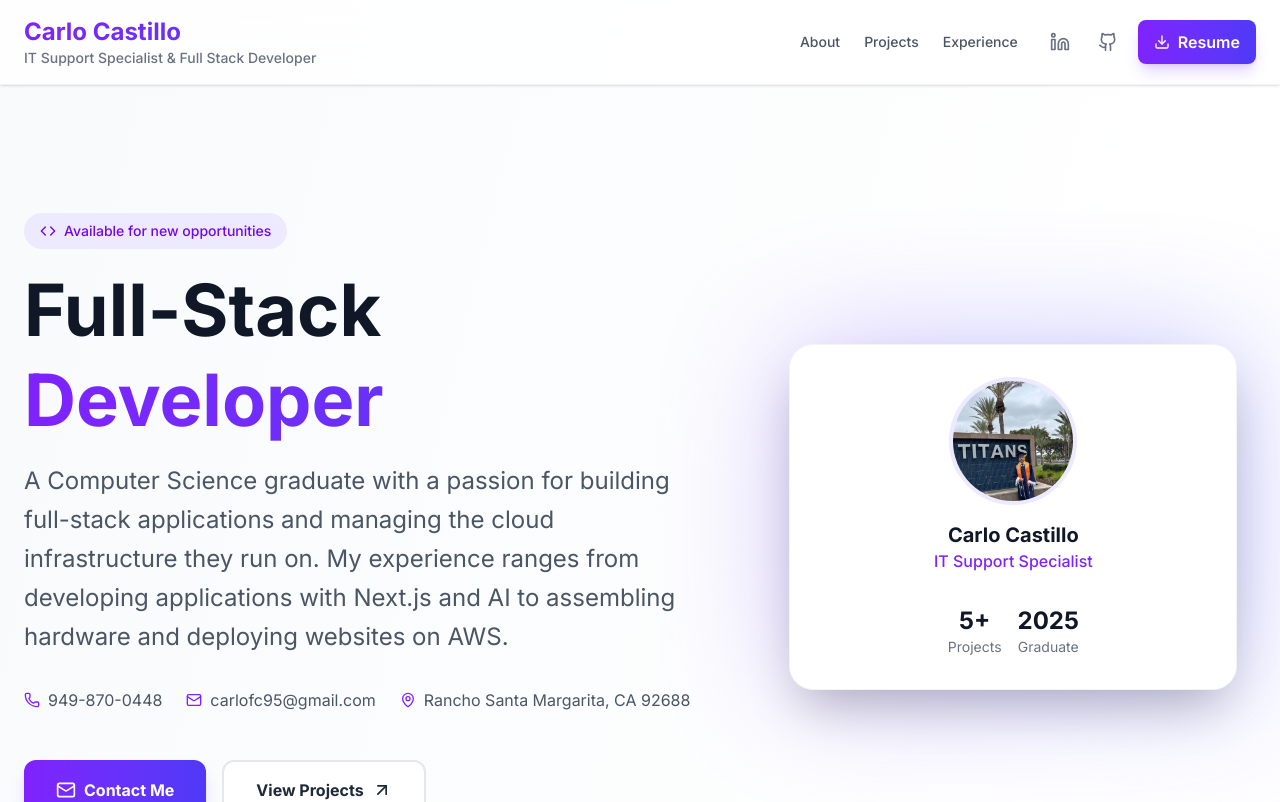
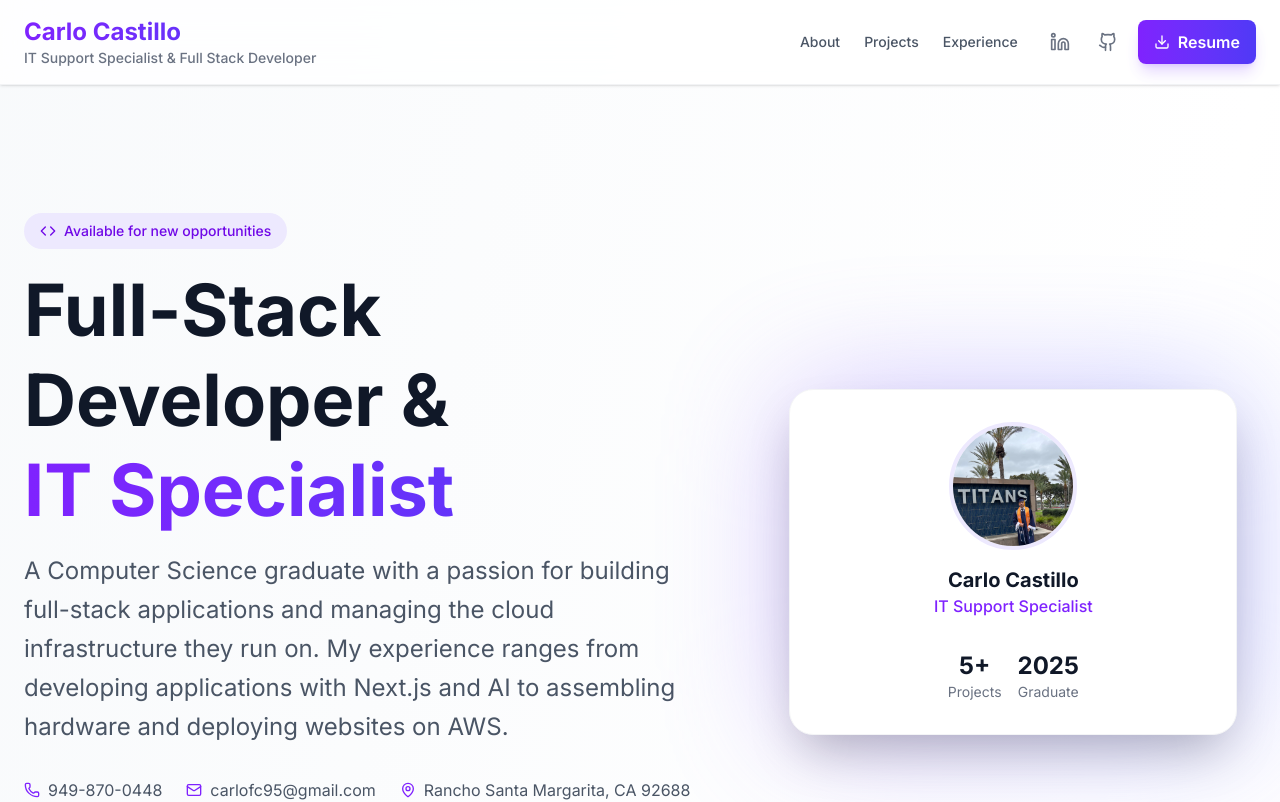
Before and after one commit to carloc3005/mywebsite, a Next.js app in the folder mywebsite/: page / in a window 1280 px wide. Shown: the top 802 px of the page. Built offline with nearby package versions, Linux system fonts and the light colour scheme.

Commit message:
added IT specialist

```diff
--- a/mywebsite/src/app/page.tsx
+++ b/mywebsite/src/app/page.tsx
@@ -151,9 +151,9 @@ export default function PortfolioPage() {
                 </motion.div>
 
                 <h2 className="text-5xl md:text-7xl font-bold text-gray-900 leading-tight">
-                  Full-Stack
+                  Full-Stack Developer &
                   <span className="block bg-gradient-to-r from-violet-600 to-indigo-600 bg-clip-text text-transparent">
-                    Developer
+                    IT Specialist
                   </span>
                 </h2>
 
```
